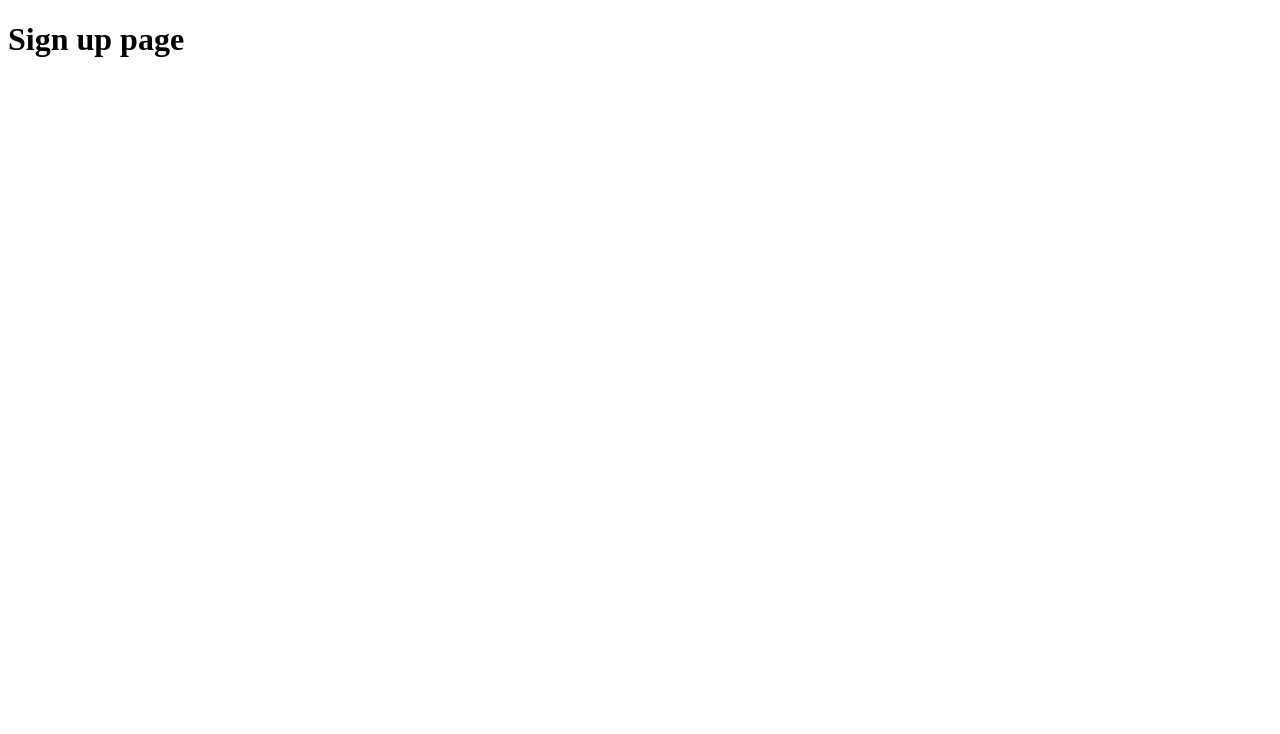
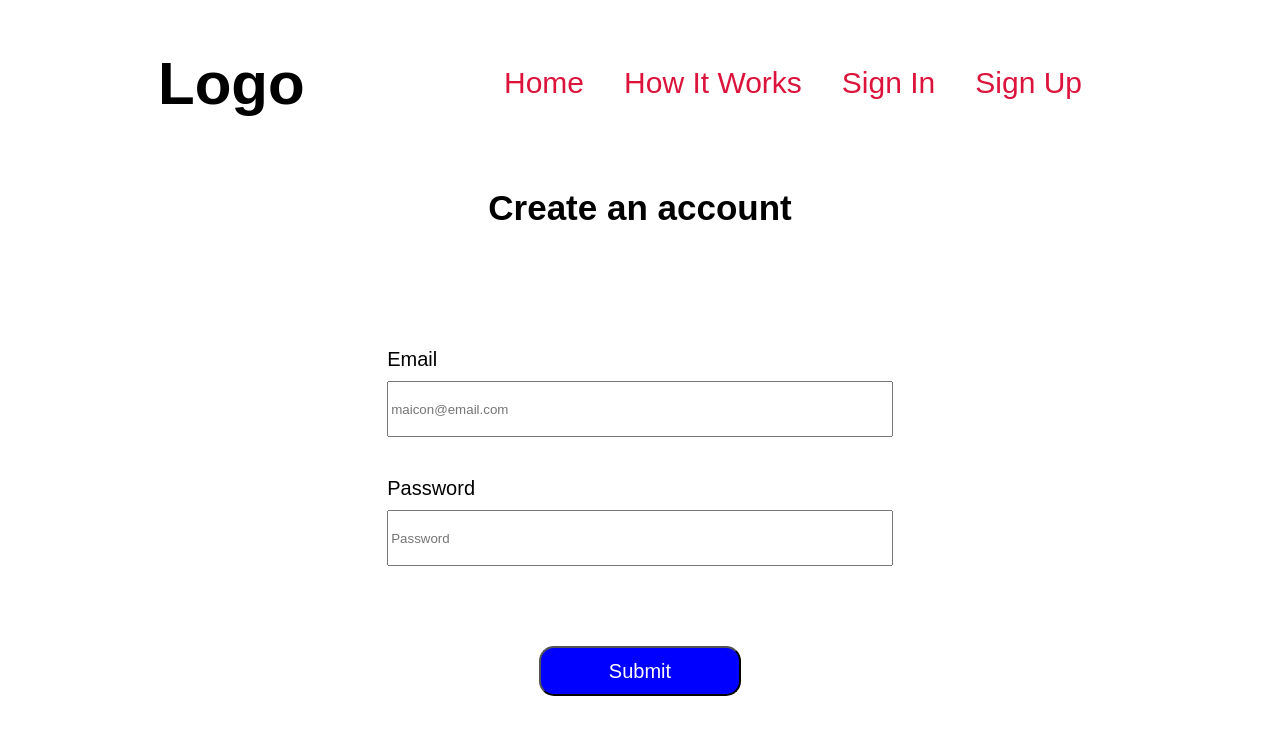
Before and after one commit to mahdibahadori/fleet-management-Frontend, a React (Create React App) app: page /sign-up in a window 1280 px wide. Shown: the top 734 px of the page. Built offline with nearby package versions, Linux system fonts and the light colour scheme.

Commit message:
About.jsx, App.jsx and App.js modified. SignIn.jsx, SignUp.jsx and Form.js created which contains styling for form componenets

```diff
--- a/src/components/About.jsx
+++ b/src/components/About.jsx
@@ -1,6 +1,7 @@
 import React from 'react'
 import {Card3, Card4, AboutImage, AboutCollection, AboutText} from './styles/App'
 import {LoggedOutNavbar} from './LoggedOutNavbar'
+import {Link} from 'react-router-dom'
 // import {Footer} from './Footer'
 
 export function About() {
@@ -32,8 +33,18 @@ expenses, incidents as well vehicle conditions</AboutText>
                 <AboutImage src="" alt=""/>
                 <AboutText>On your dashboard you will be able to get reports for each vehicle, all the daily expenses, any mechanical faults or incidents.</AboutText>
             </Card3>
+        <button style={{width:"300px",
+                        margin:"20px auto",
+                        height:"100px",
+                        fontFamily:"sans-serif",
+                        fontSize:"30px",
+                        display:"block",
+                        padding:'20px',
+                        backgroundColor:"pink",
+                        borderRadius:"15px"}}>
+                <Link to='/sign-up' style={{textDecoration:"none"}}>Sign Up Here</Link>
+        </button>
         </AboutCollection>
-
         </>
     );
 }
--- a/src/components/SignIn.jsx
+++ b/src/components/SignIn.jsx
@@ -1,7 +1,66 @@
-import React from 'react'
+import React, { useState } from "react";
+import { LoggedOutNavbar } from './LoggedOutNavbar'
+import {Form, FormGroup, FormLabel, FormInput, SubmitInput} from "./styles/Form"
 
-export function LogIn() {
+export function LogIn(history) {
+        // const [email, setEmail] = useState("");
+        // const [password, setPassword] = useState("");
+        // const [errMessage, setErrMessage] = useState("");
+
+        // async function onFormSubmit(event) {
+        //   event.preventDefault();
+        //   const body = {
+        //     auth: { email, password },
+        //   };
+        //   try {
+        //     const response = await fetch(`${process.env.REACT_APP_BACKEND_URL}/login`, {
+        //       method: "POST",
+        //       headers: {
+        //         "Content-Type": "application/json",
+        //       },
+        //       body: JSON.stringify(body),
+        //     });
+        //     if (response.status >= 400) {
+        //       throw new Error("incorrect credentials");
+        //     } else {
+        //       const { jwt } = await response.json();
+        //       localStorage.setItem("token", jwt);
+        //       history.push("/subscriptions");
+        //     }
+        //   } catch (err) {
+        //     setErrMessage(err.message);
+        //   }
+        // }
     return(
-        <h1>Log in page</h1>
+    <>
+      <LoggedOutNavbar />
+      <h1 style={{textAlign: "center", marginTop:'30px', fontFamily:"sans-serif", fontSize:"35px"}}>Log In</h1>
+      {/* {errMessage && <span>{errMessage}</span>} */}
+      <Form>
+        <FormGroup>
+          <FormLabel htmlFor="email">Email</FormLabel>
+          <FormInput
+            type="email"
+            name="email"
+            id="email"
+            placeholder="maicon@email.com"
+            // value={email}
+            // onChange={(e) => setEmail(e.target.value)}
+          />
+        </FormGroup>
+        <FormGroup>
+          <FormLabel htmlFor="password">Password</FormLabel>
+          <FormInput
+            type="password"
+            name="password"
+            id="password"
+            placeholder="Password"
+            // value={password}
+            // onChange={(e) => setPassword(e.target.value)}
+          />
+        </FormGroup>
+        <SubmitInput id="submit" type="submit" value="Submit" />
+      </Form>
+    </>
     );
 }
--- a/src/components/SignUp.jsx
+++ b/src/components/SignUp.jsx
@@ -1,7 +1,77 @@
-import React from 'react'
+import React, { useState } from "react";
+import { LoggedOutNavbar } from "./LoggedOutNavbar";
+import {Form, FormGroup, FormLabel, FormInput, SubmitInput} from "./styles/Form"
 
-export function SignUp() {
-    return(
-        <h1>Sign up page</h1>
+export function SignUp({ history }) {
+//   const [email, setEmail] = useState("");
+//   const [password, setPassword] = useState("");
+
+//   async function onFormSubmit(event) {
+//     event.preventDefault();
+//     const body = { user: { email, password } };
+//     try {
+//       const response = await fetch(
+//         `${process.env.REACT_APP_BACKEND_URL}/sign-up`,
+//         {
+//           method: "POST",
+//           headers: {
+//             "Content-Type": "application/json",
+//           },
+//           body: JSON.stringify(body),
+//         }
+//       );
+//       if (response.status >= 400) {
+//         throw new Error("incorrect credentials");
+//       } else {
+//         const response = await fetch(
+//           `${process.env.REACT_APP_BACKEND_URL}/login`,
+//           {
+//             method: "POST",
+//             headers: {
+//               "Content-Type": "application/json",
+//             },
+//             body: JSON.stringify({ auth: { email, password } }),
+//           }
+//         );
+//         const { jwt } = await response.json();
+//         localStorage.setItem("token", jwt);
+//         history.push("/subscriptions");
+//       }
+//     } catch (err) {
+//       console.log(err.message);
+//     }
+//   }
+
+  return(
+    <>
+      <LoggedOutNavbar />
+      <h1 style={{textAlign: "center", marginTop:'30px', fontFamily:"sans-serif", fontSize:"35px"}}>Create an account</h1>
+      {/* {errMessage && <span>{errMessage}</span>} */}
+      <Form>
+        <FormGroup>
+          <FormLabel htmlFor="email">Email</FormLabel>
+          <FormInput
+            type="email"
+            name="email"
+            id="email"
+            placeholder="maicon@email.com"
+            // value={email}
+            // onChange={(e) => setEmail(e.target.value)}
+          />
+        </FormGroup>
+        <FormGroup>
+          <FormLabel htmlFor="password">Password</FormLabel>
+          <FormInput
+            type="password"
+            name="password"
+            id="password"
+            placeholder="Password"
+            // value={password}
+            // onChange={(e) => setPassword(e.target.value)}
+          />
+        </FormGroup>
+        <SubmitInput id="submit" type="submit" value="Submit" />
+      </Form>
+    </>
     );
 }
--- a/src/components/styles/App.js
+++ b/src/components/styles/App.js
@@ -15,8 +15,9 @@ export const Logo = styled.div`
   width: 100px;
   font-family: sans-serif;
   text-align: center;
-  margin-left:200px;
-  font-size: 2rem;
+  margin-left:150px;
+  font-size: 2.5rem;
+  margin-top:0;
 `
 
 export const SmallLogo = styled.div`
@@ -43,7 +44,7 @@ export const NavLink = styled(Link)`
 `;
 
 export const NavLinks = styled.div`
-  margin-right: 250px;
+  margin-right: 150px;
 `
 
 export const HomeImage = styled.img`
--- /dev/null
+++ b/src/components/styles/Form.js
@@ -0,0 +1,40 @@
+import styled from "styled-components";
+
+
+
+
+export const Form = styled.div`
+    display:flex;
+    flex-direction: column;
+    width: 40%;
+    margin:100px auto;
+`
+
+
+export const FormGroup = styled.div`
+    display:flex;
+    flex-direction: column;
+    width: 100%;
+    margin:20px auto;
+`
+
+export const FormLabel = styled.label`
+    font-family: sans-serif;
+    margin-bottom: 10px;
+    font-size: 20px;
+`
+
+export const FormInput = styled.input`
+    height: 50px;
+`
+
+export const SubmitInput = styled.input`
+    height: 50px;
+    margin: 60px auto;
+    width: 40%;
+    background-color: blue;
+    font-size: 20px;
+    color: white;
+    border-radius: 15px;
+
+`
```
Also changed, not shown: src/components/App.jsx (line endings or trailing spaces), src/components/Company.jsx (added), 1 other file (tests, documents, lock files or other folders).
